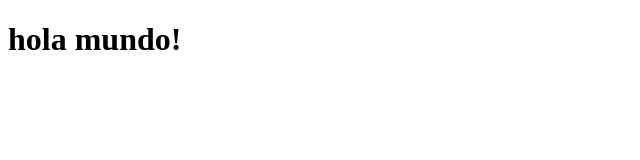
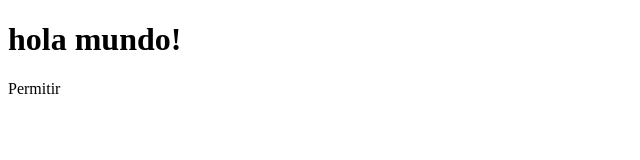
Before and after one commit to AndresCupa/Demo, a plain HTML site: page index.html in a window 1280 px wide. Shown: the full height of the page, 0-640 px from the left. Drawn offline with Linux system fonts and the light colour scheme.

Commit message:
agregue un label

```diff
--- a/index.html
+++ b/index.html
@@ -7,5 +7,6 @@
 </head>
 <body>
     <h1>hola mundo!</h1>
+    <label>Permitir</label>
 </body>
 </html>
```
